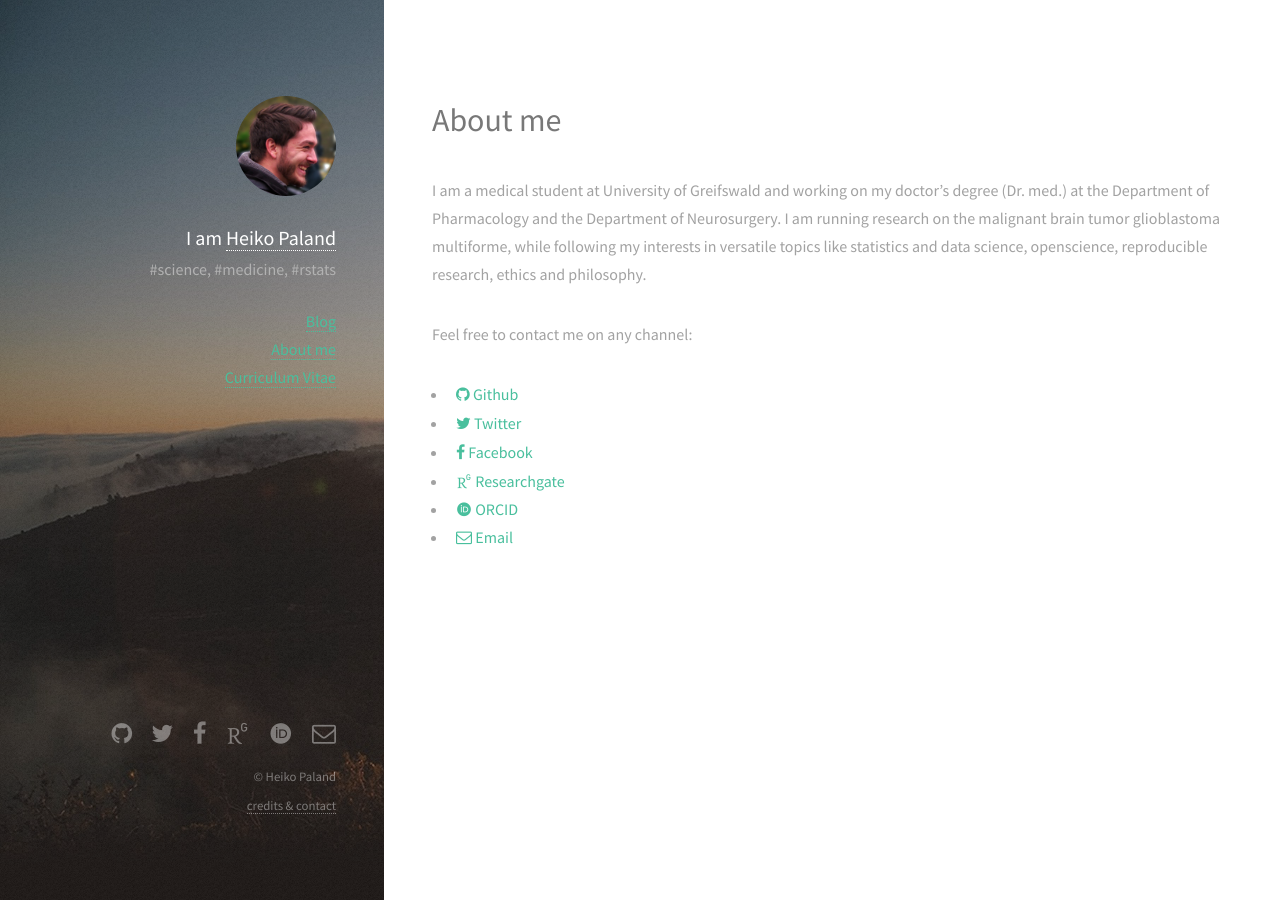
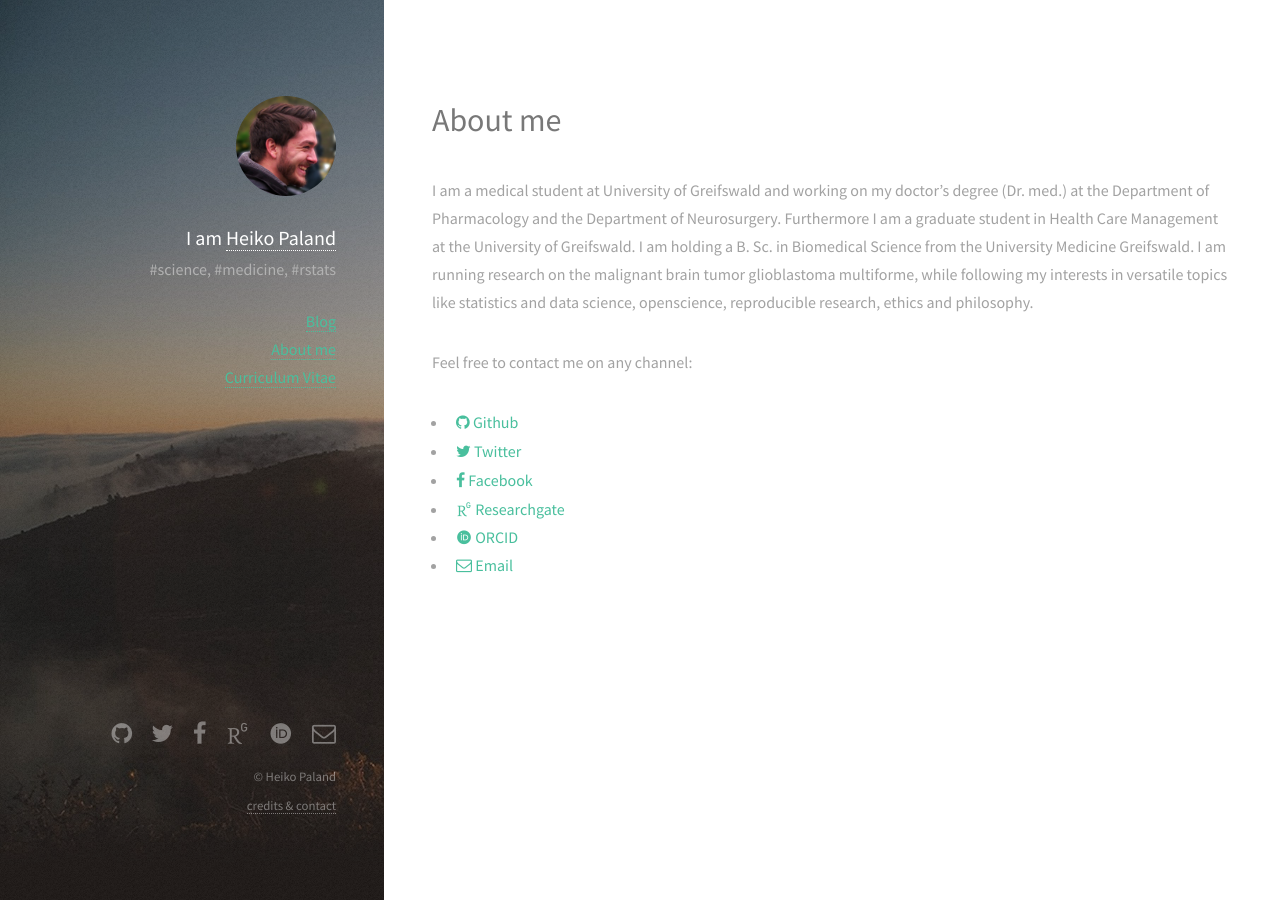
Before and after one commit to old-jekyll-templates/Strata-Jekyll-Theme, a Jekyll site: the page built from about.md, in a window 1280 px wide. Built offline with Jekyll 4.4.1, drawn with Linux system fonts in a browser that asks for light colours; some web fonts are replaced; comment, search, counter and statistics services are not loaded.

Commit message:
About me Update

```diff
--- a/about.md
+++ b/about.md
@@ -3,7 +3,7 @@ layout: page
 title: About me
 ---
 
-I am a medical student at University of Greifswald and working on my doctor's degree (Dr. med.) at the Department of Pharmacology and the Department of Neurosurgery.  I am running research on the malignant brain tumor glioblastoma multiforme, while following my interests in versatile topics like statistics and data science, openscience, reproducible research, ethics and philosophy.
+I am a medical student at University of Greifswald and working on my doctor's degree (Dr. med.) at the Department of Pharmacology and the Department of Neurosurgery. Furthermore I am a graduate student in Health Care Management at the University of Greifswald. I am holding a B. Sc. in Biomedical Science from the University Medicine Greifswald. I am running research on the malignant brain tumor glioblastoma multiforme, while following my interests in versatile topics like statistics and data science, openscience, reproducible research, ethics and philosophy.
 
 Feel free to contact me on any channel:
 <ul>
```
